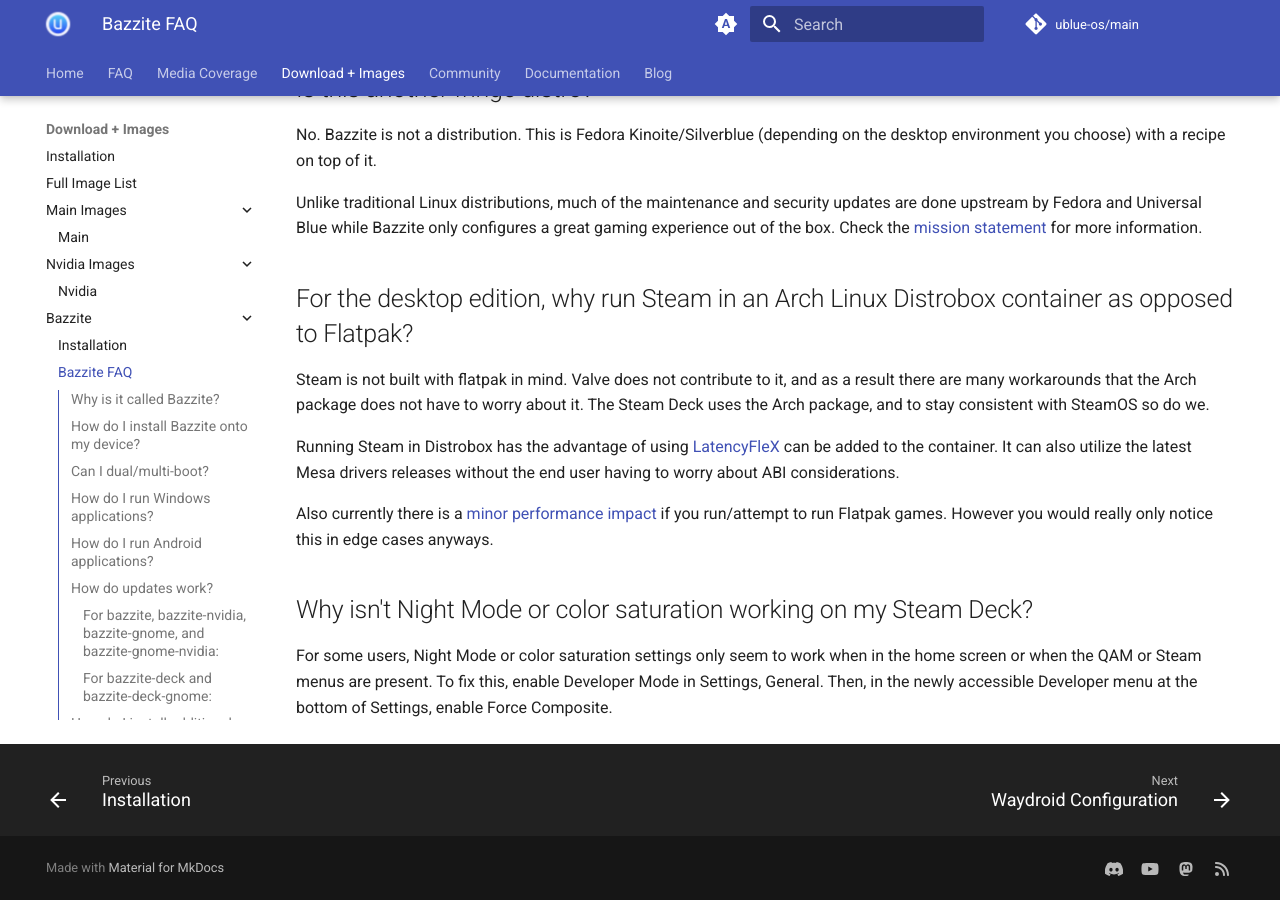
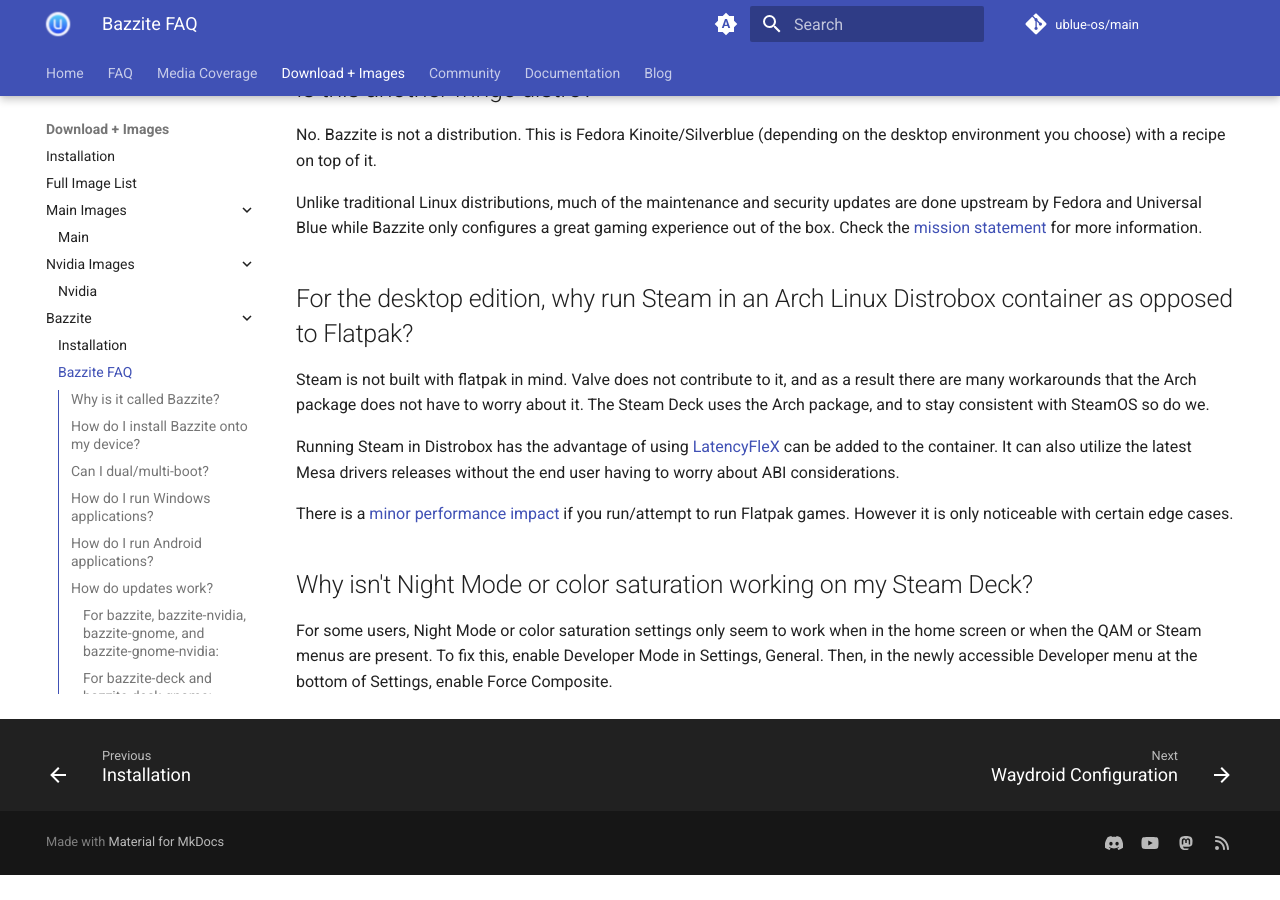
Before and after one commit to ublue-os/website, an MkDocs documentation site: the page built from docs/images/bazzite/FAQ.md, in a window 1280 px wide and 900 px high, scrolled down 2934 px. Built offline with MkDocs 1.6.1 and Material for MkDocs 9.7.7, drawn with Linux system fonts in a browser that asks for light colours; comment, search, counter and statistics services are not loaded; after the commit the page ends 3809 px from its top, so only the background shows below that.

Commit message:
Update docs/images/bazzite/FAQ.md

```diff
--- a/docs/images/bazzite/FAQ.md
+++ b/docs/images/bazzite/FAQ.md
@@ -99,7 +99,7 @@ Steam is not built with flatpak in mind. Valve does not contribute to it, and as
 
 Running Steam in Distrobox has the advantage of using [LatencyFleX](https://github.com/ishitatsuyuki/LatencyFleX) can be added to the container.  It can also utilize the latest Mesa drivers releases without the end user having to worry about ABI considerations.
 
-Also currently there is a [minor performance impact](https://github.com/flatpak/flatpak/issues/4187) if you run/attempt to run Flatpak games. However you would really only notice this in edge cases anyways.
+There is a [minor performance impact](https://github.com/flatpak/flatpak/issues/4187) if you run/attempt to run Flatpak games. However it is only noticeable with certain edge cases.
 ## Why isn't Night Mode or color saturation working on my Steam Deck?
 
 For some users, Night Mode or color saturation settings only seem to work when in the home screen or when the QAM or Steam menus are present. To fix this, enable Developer Mode in Settings, General. Then, in the newly accessible Developer menu at the bottom of Settings, enable Force Composite.
```
